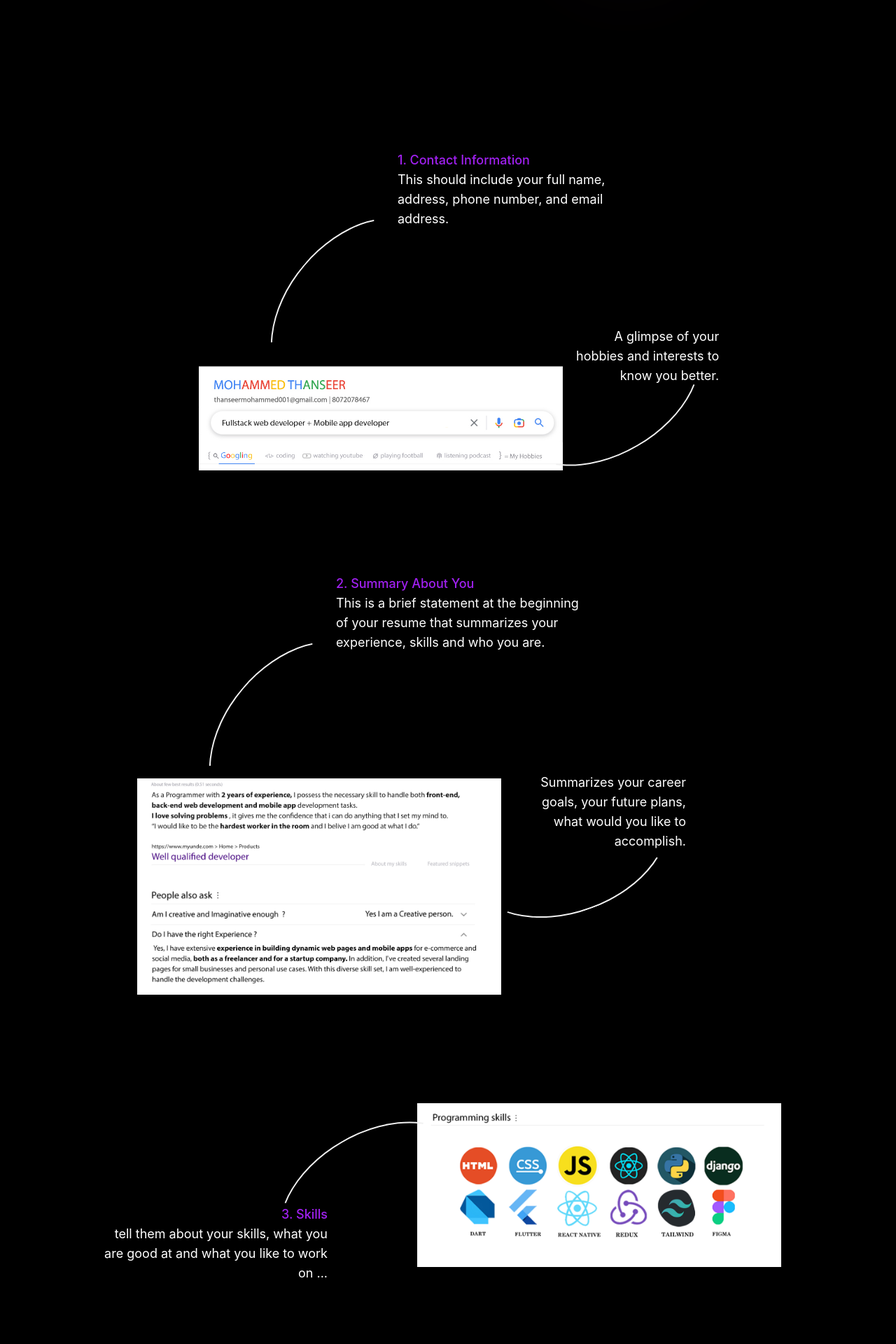
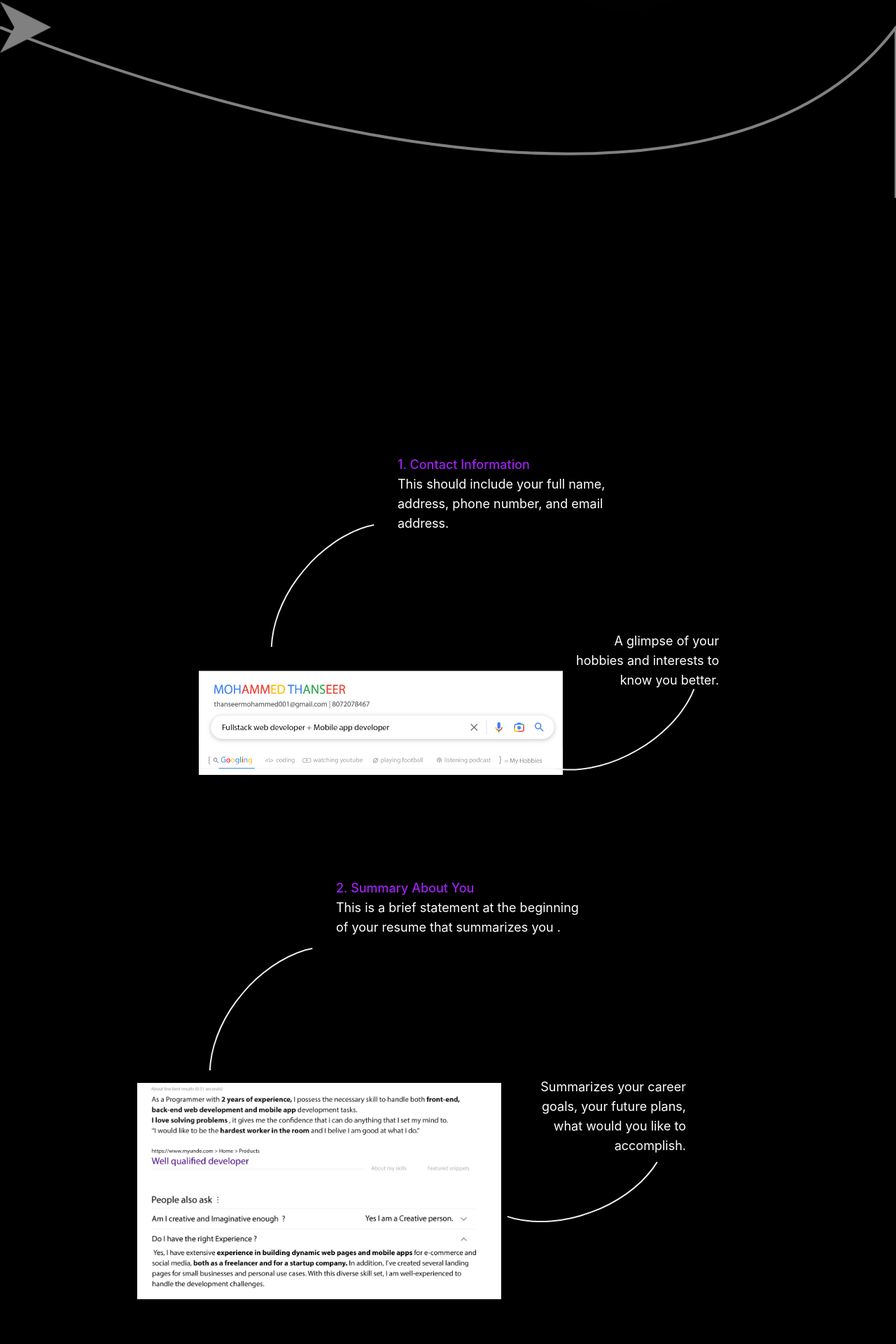
Before and after one commit to THANSEERAYID/creative-resume-creater, a React (Create React App) app: page / in a window 1280 px wide. Shown: the part 501-2421 px from the top of the page at 70% size. Built offline with nearby package versions, Linux system fonts and the light colour scheme.

Commit message:
animation added

```diff
--- a/package.json
+++ b/package.json
@@ -9,15 +9,18 @@
     "@heroicons/react": "^2.0.16",
     "@mui/icons-material": "^5.11.16",
     "@mui/material": "^5.12.0",
+    "@react-pdf/font": "^2.3.4",
     "@react-pdf/renderer": "^3.1.9",
     "@testing-library/jest-dom": "^5.16.5",
     "@testing-library/react": "^13.4.0",
     "@testing-library/user-event": "^13.5.0",
+    "framer-motion": "^10.12.4",
     "html2pdf.js": "^0.10.1",
     "react": "^18.2.0",
     "react-datepicker": "^4.11.0",
     "react-dom": "^18.2.0",
     "react-hook-form": "^7.43.9",
+    "react-intersection-observer": "^9.4.3",
     "react-pdf": "^6.2.2",
     "react-router-dom": "^6.10.0",
     "react-scripts": "5.0.1",
--- a/src/CreateResumeComp/Form.jsx
+++ b/src/CreateResumeComp/Form.jsx
@@ -192,7 +192,7 @@ const AddForm = ({ handleFormChange }) => {
             </div>
           </div> */}
               <Grid item xs={12} order={{ xs: 3 }} justifyContent='center' >
-                  <Box display='flex' justifyContent='space-between' className='fixed right-[50%] left-5 bottom-5 w-1/2 '>
+                  <Box display='flex' justifyContent='space-between' className='fixed right-[50%] left-2 bottom-2 w-1/2 '>
                     <Button type="submit" variant='contained'>
                       Preview
                     </Button>
--- a/src/HomePageComp/Header.jsx
+++ b/src/HomePageComp/Header.jsx
@@ -1,5 +1,6 @@
 import React from 'react'
 import { Link } from 'react-router-dom'
+import AnimatedArrow from '../components/AnimatedArrow'
 
 const links = [
     { name: 'Our Templates', href: '#' },
@@ -88,7 +89,9 @@ const links = [
               ))}
             </dl>
           </div>
+
         </div>
+        <AnimatedArrow />
       </div>
     )
   }
--- a/src/HomePageComp/HomeBody.jsx
+++ b/src/HomePageComp/HomeBody.jsx
@@ -5,17 +5,52 @@ import img3 from '../Images/skills.jpg'
 import img4 from '../Images/Education and projects.jpg'
 import img5 from '../Images/Experience timeline.jpg'
 
+import { motion, useAnimation } from "framer-motion";
+
+import { useInView } from "react-intersection-observer";
+
+import { useEffect } from "react";
+import AnimatedArrow from "../components/AnimatedArrow";
+
+const Box = ({ prop }) => {
+
+  const control = useAnimation()
+  const [ref, inView] = useInView()
+
+  useEffect(() => {
+    if (inView) {
+      control.start("visible");
+    } else {
+      control.start("hidden");
+    }
+  }, [control, inView]);
+
+  const boxVariant = {
+    visible: { opacity: 1, scale: 1, transition: { duration: 0.75 } },
+    hidden: { opacity: 0.1, scale: 0.5 }
+  };
+  return (
+    <motion.div
+      ref={ref}
+      variants={boxVariant}
+      initial="hidden"
+      animate={control}
+      className="box">
+      <>
+        {prop}
+      </>
+    </motion.div>
+  );
+};
+
 
 export default function HomeBody() {
   return (
     <div className="bg-black ">
 
-      <div className="xl:mx-32 2xl:mx-52">
-
-        <div className="flex justify-center bg-black">
-
+      <div className="xl:mx-32 2xl:mx-52 bg-black">
+        <Box prop={<div className="flex flex-col items-center bg-black">
           <div className=" flex-col justify-center pt-12 relative px-4">
-
             <div className="curvedLine hidden md:block absolute mt-32 flex justify-end -rotate-[50deg]"></div>
             <p className="text-[#A020F0] h-52 md:h-96 md:pl-52 font-medium text-lg lg:w-[35rem] ">
               1. Contact Information
@@ -25,7 +60,7 @@ export default function HomeBody() {
                 email address.
               </span>
             </p>
-            <div className=" w-full  md:w-[35rem] p-5 -mt-24 lg:-ml-24 relative">
+            <div className=" w-full  md:w-[35rem] p-5 -mt-28 md:-mt-24 lg:-ml-24 relative">
               <img src={img1} className="object-scale-down w-full h-full " />
             </div>
           </div>
@@ -40,12 +75,20 @@ export default function HomeBody() {
             </p>
             <div className="curvedLine rotate-[130deg] lg:rotate-[150deg] flex justify-start"></div>
           </div>
+          <div className="flex md:hidden justify-center text-[#A020F0] text-center  font-medium ">
+            <span className="font-normal text-sm px-4 md:text-lg text-white">
+              {" "}
+              Summarizes your career goals, your future plans, what would you like to accomplish.
+            </span>
           </div>
-        <p className="font-normal text-xs md:hidden text-left md:text-center text-white px-4">
+        </div>} />
+
+        {/* <p className="font-normal text-sm md:hidden text-left md:text-center text-white px-4">
           {" "}
           A glimpse of your hobbies and interests to know you better.
-        </p>
-        <div className="flex-col md:flex justify-center md:justify-start lg:ml-32 mt-32 bg-black">
+        </p> */}
+
+        <Box prop={<div className="flex-col md:flex justify-center md:justify-start lg:ml-32 mt-20 md:mt-32 bg-black">
           <div className=" flex-col justify-center relative px-4">
 
             <div className="curvedLine hidden md:block absolute  md:mt-32 flex justify-end -rotate-[50deg]"></div>
@@ -53,7 +96,7 @@ export default function HomeBody() {
               2. Summary About You
               <br />{" "}
               <span className="font-normal text-sm md:text-lg text-white">
-              This is a brief statement at the beginning of your resume that summarizes your experience, skills and who you are.
+                This is a brief statement at the beginning of your resume that summarizes you .
               </span>
             </p>
             <div className=" w-full  md:w-[35rem] p-5 -mt-28 lg:-ml-24">
@@ -71,21 +114,21 @@ export default function HomeBody() {
             </p>
             <div className="curvedLine rotate-[120deg] lg:rotate-[160deg]"></div>
           </div>
-          <div className="flex md:hidden text-[#A020F0] text-center  font-medium ">
+          <div className="flex md:hidden justify-center justify-center text-[#A020F0] text-center  font-medium ">
             <span className="font-normal text-sm px-4 md:text-lg text-white">
               {" "}
               Summarizes your career goals, your future plans, what would you like to accomplish.
             </span>
           </div>
-        </div>
+        </div>} />
 
 
-        <div className=" flexjustify-end w-full bg-black mt-20 md:mt-32  pb-16">
+        <Box prop={<div className=" flexjustify-end w-full bg-black mt-20 md:mt-32  pb-16">
           <div className=" md:flex  justify-center md:justify-end  relative px-4">
             <div>
 
               <div className="curvedLine hidden md:block  md:flex -mr-28 mt-12 h-full -rotate-[30deg]"></div>
-            <p className="text-[#A020F0] text-left lg:text-right md:absolute md:-mt-24 mb-12  w-full md:w-[10rem] lg:-ml-60 font-medium text-lg lg:w-[20rem] ">
+              <p className="text-[#A020F0] text-left lg:text-right md:absolute md:-mt-24 mb-4 md:mb-12  w-full md:w-[10rem] lg:-ml-60 font-medium text-lg lg:w-[20rem] ">
                 3. Skills
                 <br />{" "}
                 <span className="font-normal text-center  md:text-right text-sm md:text-lg text-white">
@@ -95,13 +138,19 @@ export default function HomeBody() {
             </div>
 
 
-            <div className=" w-full  md:w-[35rem] px-5 ">
+            <div className=" w-full  md:w-[35rem] p-5 ">
               <img src={img3} className="object-scale-down w-full h-full " />
             </div>
           </div>
+          <div className="flex md:hidden justify-center text-[#A020F0] text-center  font-medium ">
+            <span className="font-normal text-sm px-4 md:text-lg text-white">
+              {" "}
+              Summarizes your career goals, your future plans, what would you like to accomplish.
+            </span>
+          </div>
+        </div>} />
 
-        </div>
-        <div className="flex justify-center md:justify-start lg:ml-32 mt-32 bg-black">
+        <Box prop={<div className="flex flex-col justify-center md:justify-start lg:ml-32  md:mt-32 bg-black">
           <div className=" flex-col justify-center  relative px-4">
 
             <div className="curvedLine hidden md:block absolute  md:mt-32 flex justify-end -rotate-[50deg]"></div>
@@ -128,32 +177,47 @@ export default function HomeBody() {
             </p>
             <div className="curvedLine rotate-[120deg] lg:rotate-[160deg]"></div>
           </div>
+          <div className="flex md:hidden justify-center text-[#A020F0] text-center  font-medium ">
+            <span className="font-normal text-sm px-4 md:text-lg text-white">
+              {" "}
+              Summarizes your career goals, your future plans, what would you like to accomplish.
+            </span>
           </div>
-        <p className="font-normal text-xs md:hidden text-left md:text-center text-white px-4">
+        </div>} />
+
+
+        {/* <p className="font-normal text-xs md:hidden text-left md:text-center text-white px-4">
           {" "}
           Currently
-        </p>
-        <div className=" flexjustify-end w-full bg-black mt-20 md:mt-32 mb-32 pb-16">
+        </p> */}
+        <Box prop={<div className=" flexjustify-end w-full bg-black mt-20 md:mt-32 mb-32 pb-16">
           <div className=" md:flex  justify-center md:justify-end  relative px-4">
             <div>
 
-            <div className="curvedLine hidden md:block  md:flex -mr-28 mt-12 h-full -rotate-[30deg]"></div>
-            <p className="text-[#A020F0] text-left lg:text-right md:absolute md:-mt-24 mb-12  w-full md:w-[10rem] lg:-ml-60 font-medium text-lg lg:w-[20rem] ">
+              <div className="curvedLine hidden md:block  md:flex -mr-24 md:mt-8 h-full -rotate-[30deg]"></div>
+              <p className="text-[#A020F0] text-left lg:text-right md:absolute md:-mt-24 md:mb-12 mb-4 w-full md:w-[14rem] lg:-ml-60 font-medium text-lg lg:w-[20rem] ">
                 5. Your Experience Timeline
                 <br />{" "}
                 <span className="font-normal text-center  md:text-right text-sm md:text-lg text-white">
-               Add everything you ever did after college
+                Add relevant experince and your learning curve to the job you are applying.
                 </span>
               </p>
             </div>
 
 
-            <div className=" w-full  md:w-[35rem] px-5 ">
+            <div className=" w-full  md:w-[35rem] p-5 ">
               <img src={img5} className="object-scale-down w-full h-full " />
             </div>
           </div>
+          <div className="flex md:hidden justify-center text-[#A020F0] text-center  font-medium ">
+            <span className="font-normal text-sm px-4 md:text-lg text-white">
+              {" "}
+              Summarizes your career goals, your future plans, what would you like to accomplish.
+            </span>
+          </div>
 
-        </div>
+        </div>} />
+
 
       </div>
     </div>
--- a/src/HomePageComp/Navbar.jsx
+++ b/src/HomePageComp/Navbar.jsx
@@ -20,7 +20,7 @@ export default function Navbar() {
    const [currentItem, setItem] = useState("Dashboard");
 
   return (
-    <Disclosure as="nav" className="bg-black sticky top-0 z-[10000] ">
+    <Disclosure as="nav" className="bg-black sticky top-0 z-[10] ">
       {({ open }) => (
         <>
           <div className="mx-auto max-w-7xl px-2 sm:px-6 lg:px-8">
@@ -53,6 +53,7 @@ export default function Navbar() {
                   <div className="flex space-x-4">
                     {navigation.map((item) => (
                       <Link
+                      style={{ fontFamily:'sans-serif'}}
                         key={item.name}
                         to={item.href}
                         onClick={()=>{setItem(item.name)}}
@@ -140,6 +141,7 @@ export default function Navbar() {
             <div className="space-y-1 px-2 pt-2 pb-3">
               {navigation.map((item) => (
                 <Disclosure.Button
+                style={{fontWeight:"bold"}}
                   key={item.name}
                   as="a"
                   href={item.href}
--- /dev/null
+++ b/src/components/AnimatedArrow.jsx
@@ -0,0 +1,38 @@
+import { useState } from 'react';
+
+function AnimatedArrow() {
+    const [animationStarted, setAnimationStarted] = useState(false);
+    console.log(animationStarted)
+
+    return (
+        <div className="graph__wrapper">
+            <svg width="100%" height="100%" viewBox="0 0 315 107" version="1.1" style={{ overflow: 'visible' }}>
+                <g id="Page-1" stroke="none" strokeWidth="1" fill="none" fillRule="evenodd" sketchType="MSPage">
+                    <path
+                        id="Path-1"
+                        className="path"
+                        fill="none"
+                        stroke="gray"
+                        strokeWidth="1"
+                        strokeLinejoin="round"
+                        strokeMiterlimit="1"
+                        d="M0,0C 0,0 0,0 0,0  S 0,0 0,0  S 240,100 315,0  V 60" />
+                    <polyline
+                        id="arrow"
+                        points="0,-9 18,0 0,9 5,0"
+                        fill="gray"
+                        onAnimationStart={() => setAnimationStarted(false)}
+                        onAnimationEnd={() => console.log("end")}
+                        style={{ animation: animationStarted ? '1.6s ease-in-out 1s forwards arrow-animation' : '' }}
+                    >
+                        <animateMotion rotate="auto" dur="1.6s" repeatCount="1" fill="freeze">
+                            <mpath xlinkHref="#Path-1" />
+                        </animateMotion>
+                    </polyline>
+                </g>
+            </svg>
+        </div>
+    );
+}
+
+export default AnimatedArrow;
```
Also changed, not shown: src/CreateResumeComp/ResumePreview.jsx (+43 -21 lines), src/Pages/CreateResume.jsx (+5 -5 lines), src/index.css (+48 -0 lines), 1 other file (tests, documents, lock files or other folders). Lines whose indentation alone changed are shown as unchanged.
